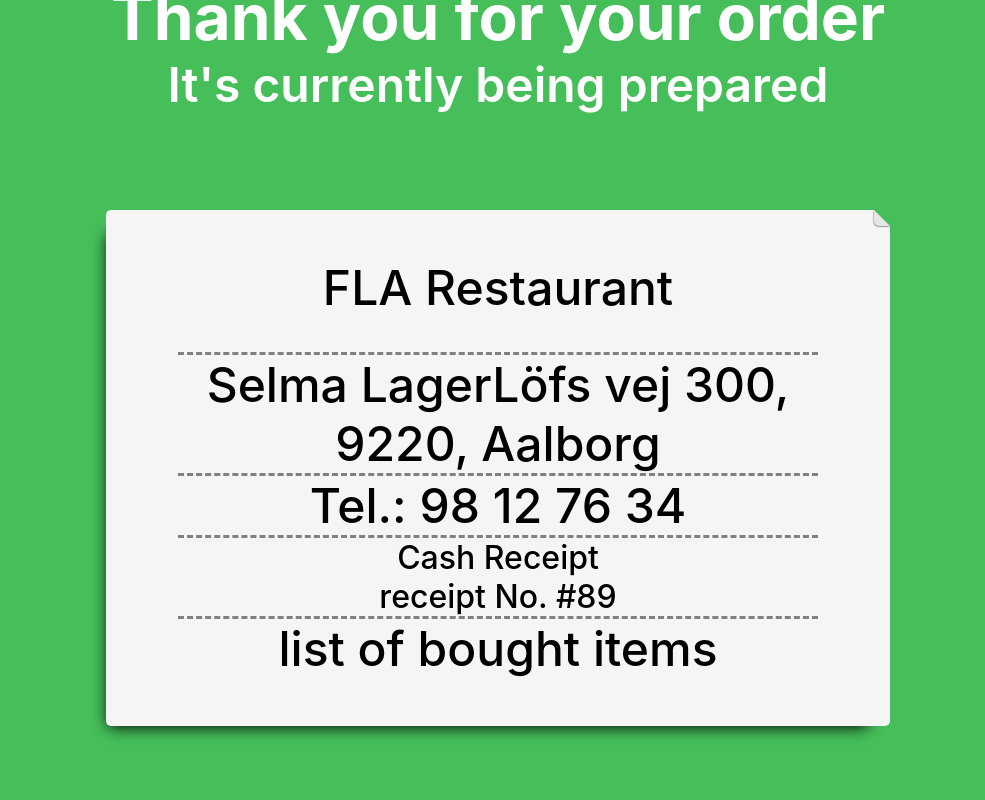
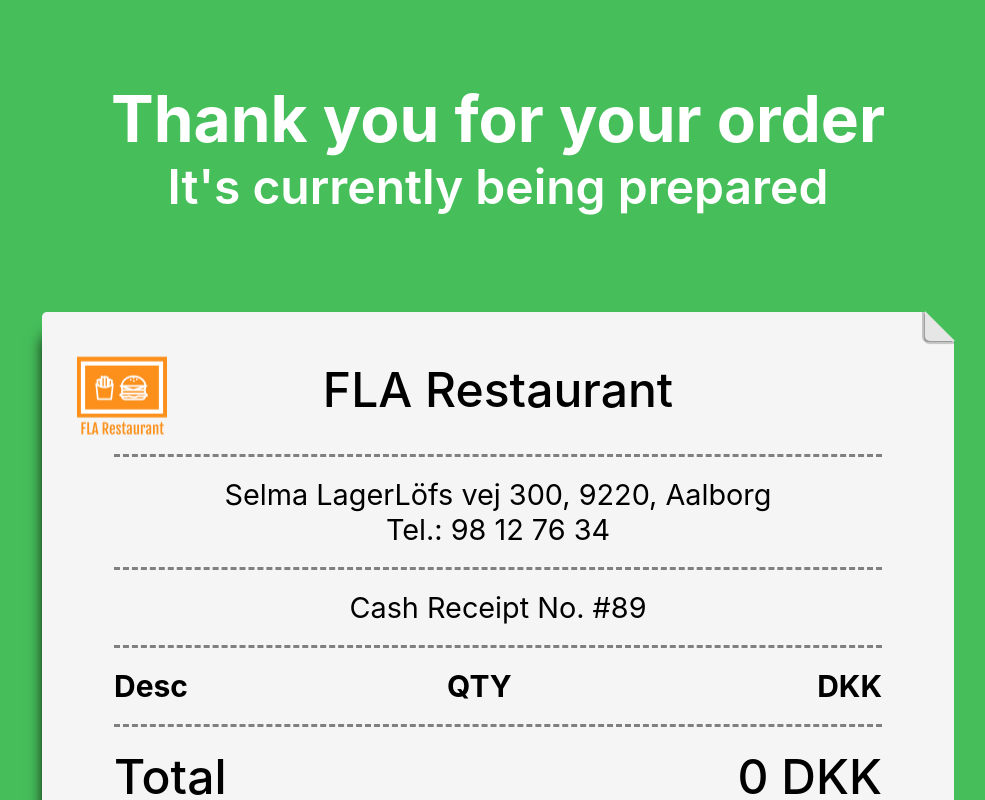
Before and after one commit to andershoegh/front-p9-10, a React (Create React App) app: page /finishedorder in a window 1280 px wide. Shown: the top 800 px of the page, without its empty margins (142-1127 px from the left). Built offline with nearby package versions, Linux system fonts and the light colour scheme.

Commit message:
Base system done!!!
Everything Anders messed up, is now functioning. I'm doing this directly on main because I'm ballsy

```diff
--- a/src/App.tsx
+++ b/src/App.tsx
@@ -1,4 +1,4 @@
-import React, { useState } from 'react'
+import React, { useState, useMemo } from 'react'
 import { BrowserRouter as Router, Switch, Route, Link } from 'react-router-dom'
 import './App.scss'
 import OrderDetails from './Components/BottomOrderDetails/OrderDetails'
@@ -85,6 +85,34 @@ const App = () => {
     const clearOrder = () => {
       setOrder({ menuItems: [], menus: [] });
     }
+    const getItemsPrice = (items: MenuItem[]) =>
+    items.reduce((total: number, item: MenuItem) => {
+        const amount: number = item.amount ? item.amount as number : 1;
+        return total + (item.price * amount);
+    }, 0);
+
+    const getMenusPrice = (menus: Menu[]) =>  menus.reduce((total: number, menu: Menu) => {
+            const amount: number = menu.amount ? menu.amount as number : 1;
+            return total + (menu.burger.price + menu.drink.price + menu.side.price) * amount;
+        },  0);
+
+    const menuItemsCost: number = useMemo(()=> {
+        return getItemsPrice(order.menuItems);
+    }, [order]);
+
+    const menusCost =  useMemo(()=> getMenusPrice(order.menus), [order]);
+
+    const vat = useMemo(() => {
+        const price: number = menuItemsCost + menusCost
+        return price - price / 1.25
+    }, [menuItemsCost, menusCost])
+
+    const getItemsAmount = useMemo(() =>  {
+        const reduceMenuAndItemsAmount = (total: number, item: MenuItem|Menu) =>{
+            return total + (item.amount? item.amount : 1);
+        };
+    return order.menus.reduce(reduceMenuAndItemsAmount, 0) + order.menuItems.reduce(reduceMenuAndItemsAmount, 0)
+    }, [order]);
 
     return (
         <Router>
@@ -118,7 +146,10 @@ const App = () => {
                         <OrderOverviewPage order={order} setOrder={setOrder}/>
                     </Route>
                     <Route path="/finishedorder">
-                        <FinishedOrderPage order={order}/>
+                        <FinishedOrderPage order={order}
+                            vat={vat}
+                            cost={ menuItemsCost + menusCost }
+                            itemsAmount={getItemsAmount}/>
                     </Route>
                     <Route path="/">
                         <WelcomePage />
@@ -128,6 +159,9 @@ const App = () => {
                     <OrderDetails
                         order={order}
                         toggleModal={cancelModal}
+                        vat={vat}
+                        cost={ menuItemsCost + menusCost }
+                        itemsAmount={getItemsAmount}
                     />
 
                 </Route>
--- a/src/Components/BottomOrderDetails/OrderDetails.scss
+++ b/src/Components/BottomOrderDetails/OrderDetails.scss
@@ -44,6 +44,11 @@
     .finish-btn {
         background-color: #048644;
         margin-left: 10px;
+        &.empty-basket{
+            pointer-events: none;
+            background-color: lightgrey;
+            box-shadow: none;
+        }
     }
     .cancel-btn {
         background-color: #aa3b4a;
--- a/src/Components/Pages/FinishedOrderPage/FinishedOrderPage.scss
+++ b/src/Components/Pages/FinishedOrderPage/FinishedOrderPage.scss
@@ -4,9 +4,15 @@
     background-color:#46bf5b;
     display: flex;
     flex-direction: column;
-    justify-content: center;
+    justify-content: flex-start;
     align-items: center;
+    padding: 10vh 0px;
     color: white;
+    overflow: scroll;
+    >div:nth-last-child(1){
+        margin-bottom: 15vh;
+
+    }
     .header{
         font-size: 4rem;
         font-weight: 700;
@@ -17,12 +23,11 @@
     }
     .receipt{
         position: relative;
-        width: 30%;
         padding: 1em 1.5em;
         margin: 2em auto;
         color: black;
         background: #f5f5f5;
-        width: 50vw;
+        width: 60vw;
         -moz-border-radius: 5px 0 5px 5px;
         border-radius: 5px 0 5px 5px;
         box-shadow: -10px 13px 15px -12px black;
@@ -32,10 +37,22 @@
         align-items: center;
         font-size: 3rem;
         font-weight: 500;
-        .receipt-header{
-            font-size: 2rem;
+        > div:not(:first-child){
+            padding: 20px 0px;
         }
-        div:not(:nth-last-child(1)){
+
+        .restaurant-icon{
+            position: absolute;
+            top: 0;
+            left: 0;
+            transform: translate(30%, 30%);
+        }
+        .restaurant-details, .receipt-header{
+            font-size: 1.8rem;
+            font-weight: 400;
+
+        }
+        >div:not(:nth-last-child(1)){
             border-bottom: 3px dashed #808080;
             text-align: center;
             width: 100%;
@@ -46,17 +63,66 @@
         &:before {
             content: "";
             position: absolute;
-            top: 0;
-            right: 0;
+            top: -1px;
+            right: -1px;
             border-style: solid;
             background: #e6e6e6;
-            box-shadow: 0 1px 1px rgba(0, 0, 0, 0.2), -1px 1px 1px rgba(0, 0, 0, 0.2);
+            box-shadow: -1px 3px 1px rgba(0, 0, 0, 0.2), -3px 1px 0px rgba(0, 0, 0, 0.2);
             display: block;
             width: 0;
-            border-width: 8px;
+            border-width: 15px;
             border-color: #46bf5b #46bf5b transparent transparent;
             border-radius: 0 0 0 5px;
           }
+          .bought-items{
+              width:100%;
+          }
+    }
+    .table{
+        display: table;
+        font-size: 30px;
+        width:100%;
+        .table-header{
+            display: table-header-group;
+            font-weight: 700;
+            >div{
+                display: table-cell;
+            }
+        }
+        .table-body{
+            display: table-row-group;
+        }
+        .table-row{
+            display: table-row;
+        }
+        .table-cell{
+            display: table-cell;
+        }
+        .amount{
+            text-align: center;
+        }
+        .price{
+            text-align: right;
+            padding-left: 20px;
+        }
+        .desc, .item{
+            text-align: left;
+        }
+        .menu-items{
+            font-weight: 400;
+            color: grey;
+            padding-left: 35px;
+        }
+    }
+    .sum-up{
+        width: 100%;
+        display: flex;
+        flex-direction: row;
+        justify-content: space-between;
+    }
+    .thanks{
+        margin-top: 1em;
+        font-size: 1.6rem;
 
     }
 }
--- a/src/Components/Pages/FinishedOrderPage/FinishedOrderPage.tsx
+++ b/src/Components/Pages/FinishedOrderPage/FinishedOrderPage.tsx
@@ -1,13 +1,17 @@
 import * as React from 'react';
 import './FinishedOrderPage.scss';
-import '../OrderOverviewPage/OrderOverviewPage'
+import '../OrderOverviewPage/OrderOverviewPage';
 import { Order } from '../../../App';
+import FLAIcon from '../../../Resources/Icons/FLAIcon';
 
 export interface FinishedOrderPageProps {
     order: Order
+    vat: number
+    cost: number
+    itemsAmount: number
 }
 
-const FinishedOrderPage: React.SFC<FinishedOrderPageProps> = ({ order }) => {
+const FinishedOrderPage: React.SFC<FinishedOrderPageProps> = ({ order, vat, cost, itemsAmount}) => {
     console.log(order)
     return (
         <div className="finish-page">
@@ -20,20 +24,78 @@ const FinishedOrderPage: React.SFC<FinishedOrderPageProps> = ({ order }) => {
             <div className="receipt">
                 <div className="receipt-restaurant">
                     FLA Restaurant
+                    <div className="restaurant-icon">
+                        <div>{FLAIcon()}</div>
+                    </div>
                 </div>
-                <div className="receipt-address">
+                <div className="restaurant-details">
                     Selma LagerLöfs vej 300, 9220, Aalborg
-                </div>
-                <div className="receipt-phone">
-                   Tel.: 98 12 76 34
+                    <br/>
+                    Tel.: 98 12 76 34
                 </div>
                 <div className="receipt-header">
-                   Cash Receipt
-                   <br/>
-                   receipt No. #{Math.round((Math.random() + Number.EPSILON) * 100)}
+                   Cash Receipt No. #{Math.round((Math.random() + Number.EPSILON) * 100)}
                 </div>
                 <div className="bought-items">
-        list of bought items
+                    <div   className="table">
+                        <div className="table-header">
+                            <div className="desc">Desc</div>
+                            <div className="amount">QTY</div>
+                            <div className="price">DKK</div>
+                        </div>
+                        <div className="table-body">
+                            {order.menus &&
+                                order.menus.map(menu=>{
+                                    return (
+                                        <div className="table-row" key={menu.burger.name}>
+                                            <div className="table-cell item">
+                                                <div className="menu-name">
+                                                    {menu.burger.name + ' Menu'}
+                                                </div>
+                                                <div className="menu-items">
+                                                    { menu.side.name }
+                                                    <br/>
+                                                    { menu.drink.name }
+                                                </div>
+                                            </div>
+                                            <div className="table-cell amount">
+                                                {menu.amount}
+                                            </div>
+                                            <div className="table-cell price">
+                                               {(menu.amount as number*(menu.burger.price + menu.drink.price + menu.side.price))}
+                                            </div>
+                                        </div>
+                                    )
+                                })
+                            }
+                            {order.menuItems &&
+                                order.menuItems.map(item=>{
+                                    return (
+                                        <div className="table-row" key={item.name}>
+                                            <div className="table-cell item">
+                                                <div className="menu-name">
+                                                    { item.name }
+                                                </div>
+                                            </div>
+                                            <div className="table-cell amount">
+                                                {item.amount}
+                                            </div>
+                                            <div className="table-cell price">
+                                               {(item.amount as number*(item.price))}
+                                            </div>
+                                        </div>
+                                    )
+                                })
+                            }
+                        </div>
+                    </div>
+                </div>
+                <div className="sum-up">
+                    <div className="total">Total</div>
+                    <div className="total-price"> {cost} DKK</div>
+                </div>
+                <div className="thanks">
+                    Thank you for choosing FLA Restaurant!
                 </div>
             </div>
         </div>
--- a/src/Components/Pages/MenuSelection/MenuSelection.tsx
+++ b/src/Components/Pages/MenuSelection/MenuSelection.tsx
@@ -34,6 +34,8 @@ const MenuSelection: React.FC<MenuSelectionProps> = (props) => {
           name={selectedItem.name}
           imgSrc={selectedItem.imgSrc}
           price={selectedItem.price}
+          item={selectedItem}
+          selectedItem={selectedItem}
         />
       </div>
 
--- a/src/Utils/ProductItems.ts
+++ b/src/Utils/ProductItems.ts
@@ -165,7 +165,7 @@ export const Sides = [
         type: 'side' as const
     },
     {
-        name: 'Fried Bull Penis',
+        name: 'Corn dog',
         imgSrc: 'corndog.jpg',
         price: 20,
         type: 'side' as const
```
Also changed, not shown: src/Components/BottomOrderDetails/OrderDetails.tsx (+18 -33 lines).
